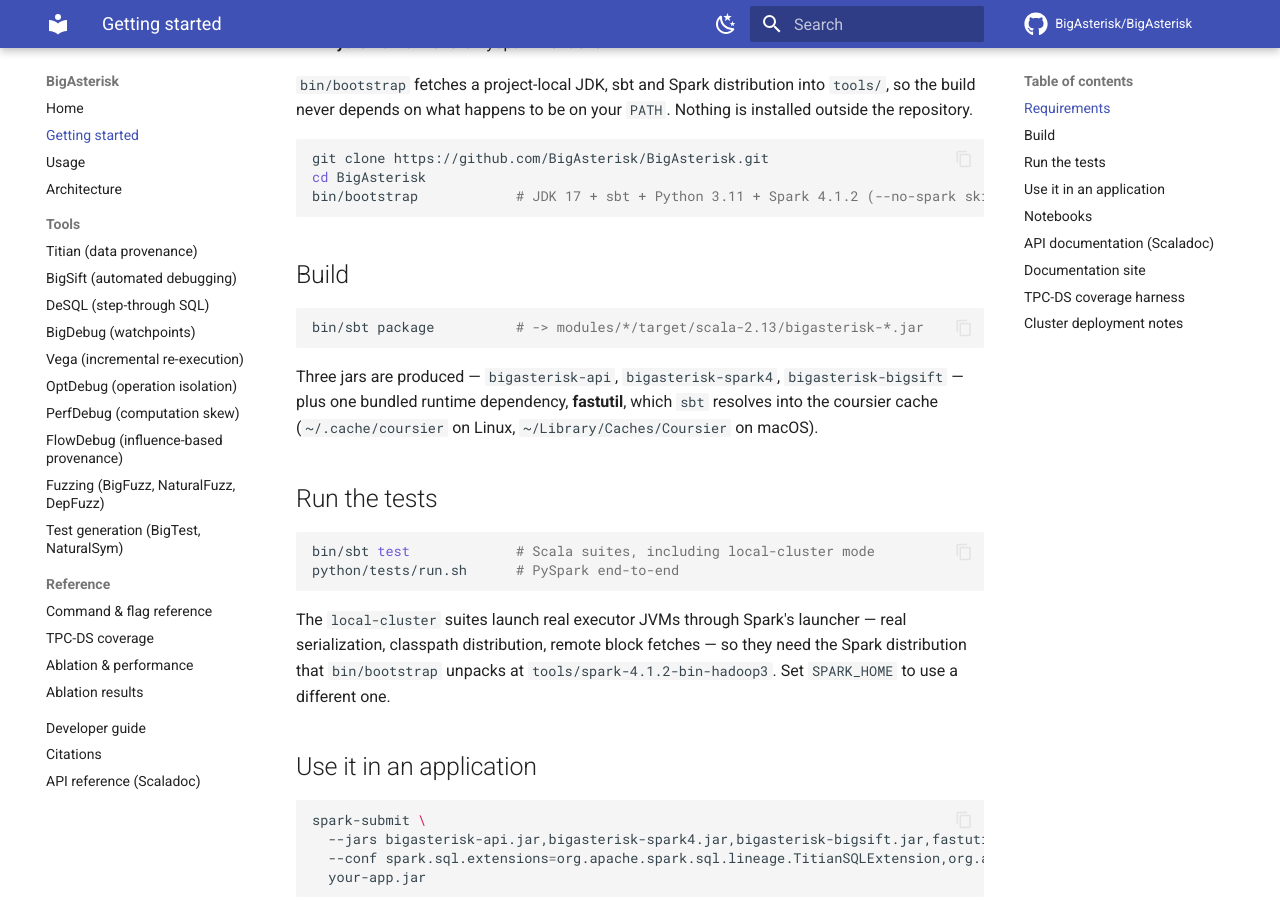
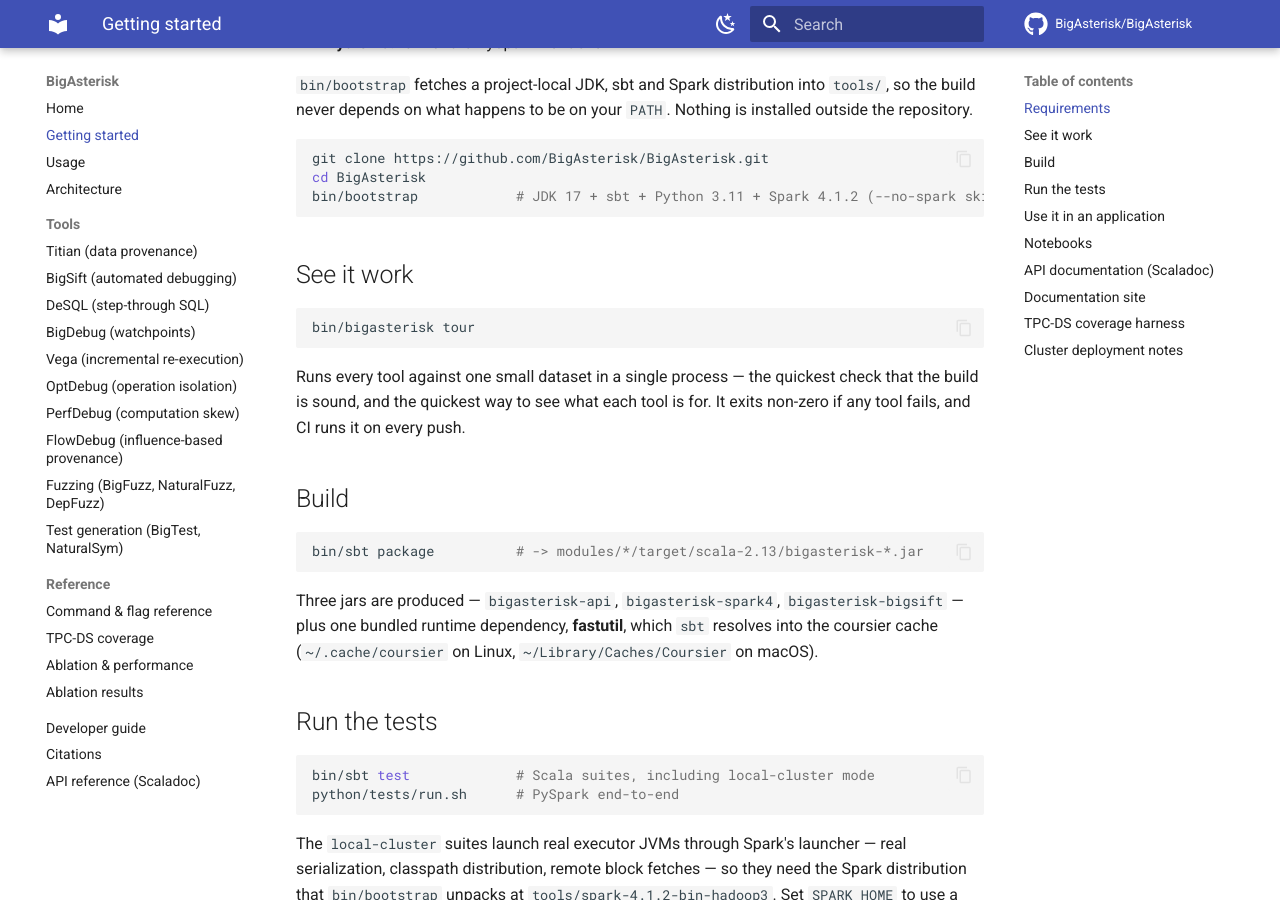
Before and after one commit to BigAsterisk/BigAsterisk, an MkDocs documentation site: the page built from docs/install.md, in a window 1280 px wide and 900 px high, scrolled down 327 px. Built offline with MkDocs 1.6.1 and Material for MkDocs 9.7.7, drawn with Linux system fonts in a browser that asks for light colours; comment, search, counter and statistics services are not loaded.

Commit message:
Add a platform tour: every tool, one dataset, one run
The repository had twenty-one documentation pages and nothing a newcomer could
run to see the tools work. The examples and notebooks still covered only Titian
and BigSift, and bin/bigasterisk launched the BigSift CLI and nothing else.

`bin/bigasterisk tour` now runs a query with a planted fault and lets each tool
answer a different question about it, which is the only way to see that they
answer *different* questions:

  Titian      four records produced the wrong total
  FlowDebug   one of them accounts for 99.4% of it
  BigSift     delta debugging narrows the four to one
  OptDebug    the CASE WHEN branch that record took, scored 1.000
  BigDebug    the record in flight when the query later crashed
  PerfDebug   what each record cost
  Vega        the next revision reuses a third of the work
  fuzzing     what else would break it
  BigTest     an input per path, both verified

It exits non-zero if any section fails, so it also serves as the first test of
the tools working *together* — every existing suite exercises one tool alone. CI
runs it on every push.

Writing it found two things:

  - Coalescing the registered view put a CoalesceExec in the plan, which the
    capture engine refuses, so three sections failed. That is the fail-loud
    policy working; the fix is to coalesce only in the two sections that want a
    single partition for a record index, neither of which captures lineage.
  - Test generation drew the first observed value that fit a constraint every
    time, so three generated rows were identical. It now picks among the values
    that fit at random, which is what makes several tests along one path differ.

241 Scala tests and 125 PySpark checks pass; the tour is green.

````diff
--- a/docs/install.md
+++ b/docs/install.md
@@ -17,6 +17,16 @@
 cd BigAsterisk
 bin/bootstrap            # JDK 17 + sbt + Python 3.11 + Spark 4.1.2 (--no-spark skips ~400 MB)
 ```
+
+## See it work
+
+```bash
+bin/bigasterisk tour
+```
+
+Runs every tool against one small dataset in a single process — the quickest check that
+the build is sound, and the quickest way to see what each tool is for. It exits non-zero
+if any tool fails, and CI runs it on every push.
 
 ## Build
 
````
Also changed, not shown: README.md (+15 -2 lines), docs/index.md (+3 -0 lines), 5 other files.
